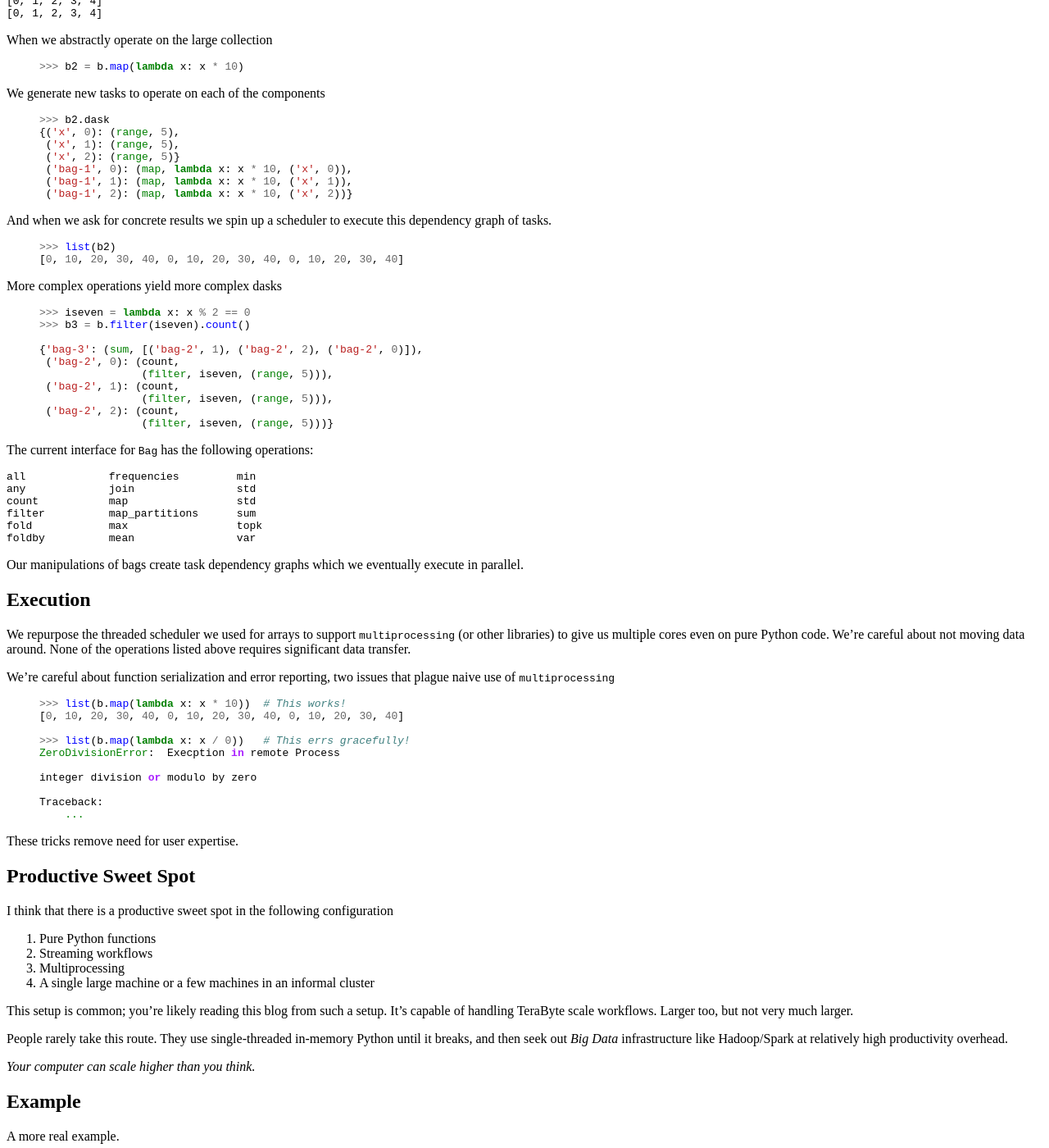
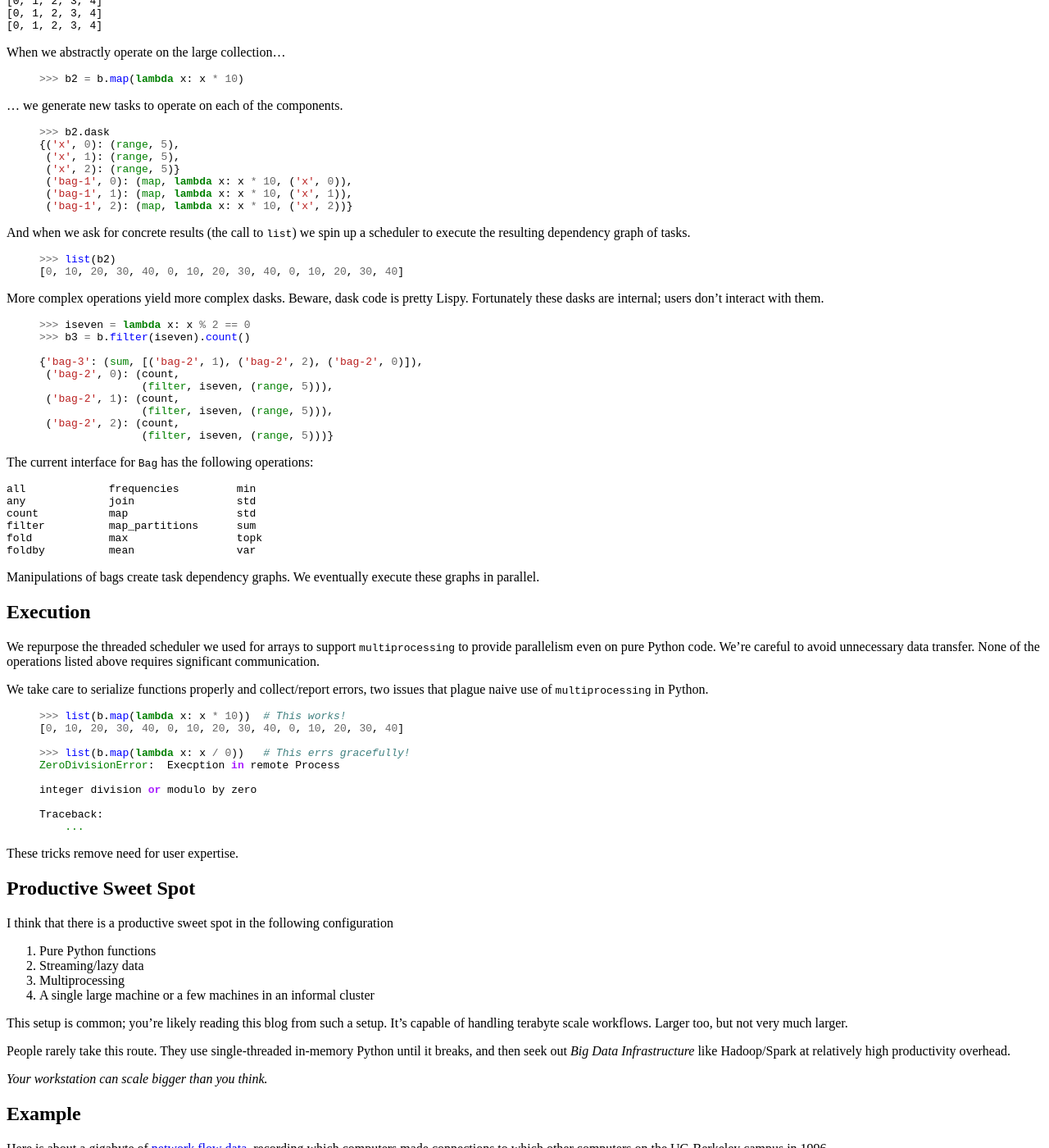
Before and after one commit to besyskymnbk/blog, a Jekyll site: the page built from _posts/work/2015-02-05-Towards-OOC-Bag.md, in a window 1280 px wide and 1400 px high, scrolled down 1236 px. Shown: the whole window at 82% size. Built offline with Jekyll 4.4.1, drawn with Linux system fonts in a browser that asks for light colours; comment, search, counter and statistics services are not loaded; some of the changed text lies outside the part shown.

Commit message:
edits to bag

```diff
--- a/_posts/work/2015-02-05-Towards-OOC-Bag.md
+++ b/_posts/work/2015-02-05-Towards-OOC-Bag.md
@@ -37,16 +37,16 @@ Dask collections
 So we're taking a break from the structured world of `ndarrays` to investigate
 how `dask` can tackle this messy world.
 
-Remember, `dask` is a way to use Python dicts to define a computation
-as a network of tasks.  We recently built an *array* abstraction *around*
-dask; now we build another abstraction around dask, this time the plain Python `list`.
-Actually, we're not going to guarantee order, so instead of `list`, we're going
-to call this a `Bag`.
+Recall that `dask` is a way to use Python dicts to define a computation
+as a network of tasks.  We recently built an array abstraction *around* dask;
+now we build another abstraction around dask, this time the plain Python `list`
+rather than the `ndarray`.  Actually, we're not going to guarantee order, so
+instead of `list`, we're going to call this a `Bag`.
 
-In the same way that `dask.array` mimics NumPy operations (`tensordot`,
-slicing), `dask.bag` mimics functional operations like `map`, `filter`,
-`reduce` found in the standard library as well as many of the streaming
-functions found in `toolz`.
+In the same way that `dask.array` mimics NumPy operations (e.g. matrix
+multiply, slicing), `dask.bag` mimics functional operations like `map`,
+`filter`, `reduce` found in the standard library as well as many of the
+streaming functions found in `toolz`.
 
     numpy -> dask.array
     toolz -> dask.bag
@@ -75,10 +75,11 @@ Design
 As before, a `Bag` is just a dict holding tasks, along with a little meta data.
 
 {% highlight Python %}
->>> from dask.bag import Bag
 >>> d = {('x', 0): (range, 5),
 ...      ('x', 1): (range, 5),
 ...      ('x', 2): (range, 5)}
+
+>>> from dask.bag import Bag
 >>> b = Bag(d, 'x', npartitions=3)
 {% endhighlight %}
 
@@ -92,13 +93,13 @@ into three independent pieces
     [0, 1, 2, 3, 4]
     [0, 1, 2, 3, 4]
 
-When we abstractly operate on the large collection
+When we abstractly operate on the large collection...
 
 {% highlight Python %}
 >>> b2 = b.map(lambda x: x * 10)
 {% endhighlight %}
 
-We generate new tasks to operate on each of the components
+... we generate new tasks to operate on each of the components.
 
 {% highlight Python %}
 >>> b2.dask
@@ -110,15 +111,16 @@ We generate new tasks to operate on each of the components
  ('bag-1', 2): (map, lambda x: x * 10, ('x', 2))}
 {% endhighlight %}
 
-And when we ask for concrete results we spin up a scheduler to execute this
-dependency graph of tasks.
+And when we ask for concrete results (the call to `list`) we spin up a
+scheduler to execute the resulting dependency graph of tasks.
 
 {% highlight Python %}
 >>> list(b2)
 [0, 10, 20, 30, 40, 0, 10, 20, 30, 40, 0, 10, 20, 30, 40]
 {% endhighlight %}
 
-More complex operations yield more complex dasks
+More complex operations yield more complex dasks.  Beware, dask code is pretty
+Lispy.  Fortunately these dasks are internal; users don't interact with them.
 
 {% highlight Python %}
 >>> iseven = lambda x: x % 2 == 0
@@ -142,20 +144,20 @@ The current interface for `Bag` has the following operations:
     fold            max                 topk
     foldby          mean                var
 
-Our manipulations of bags create task dependency graphs which we eventually
-execute in parallel.
+Manipulations of bags create task dependency graphs.  We eventually execute
+these graphs in parallel.
 
 
 Execution
 ---------
 
 We repurpose the threaded scheduler we used for arrays to support
-`multiprocessing` (or other libraries) to give us multiple cores even on pure
-Python code.  We're careful about not moving data around.  None of the
-operations listed above requires significant data transfer.
+`multiprocessing` to provide parallelism even on pure Python code.  We're
+careful to avoid unnecessary data transfer.  None of the operations listed above
+requires significant communication.
 
-We're careful about function serialization and error reporting, two issues that
-plague naive use of `multiprocessing`
+We take care to serialize functions properly and collect/report errors, two
+issues that plague naive use of `multiprocessing` in Python.
 
 {% highlight Python %}
 >>> list(b.map(lambda x: x * 10))  # This works!
@@ -179,30 +181,28 @@ Productive Sweet Spot
 I think that there is a productive sweet spot in the following configuration
 
 1.  Pure Python functions
-2.  Streaming workflows
+2.  Streaming/lazy data
 3.  Multiprocessing
 4.  A single large machine or a few machines in an informal cluster
 
 This setup is common; you're likely reading this blog from such a setup.  It's
-capable of handling TeraByte scale workflows.  Larger too, but not very much
+capable of handling terabyte scale workflows.  Larger too, but not very much
 larger.
 
 People rarely take this route.  They use single-threaded in-memory Python until
-it breaks, and then seek out *Big Data* infrastructure like Hadoop/Spark at
+it breaks, and then seek out *Big Data Infrastructure* like Hadoop/Spark at
 relatively high productivity overhead.
 
-*Your computer can scale higher than you think.*
+*Your workstation can scale bigger than you think.*
 
 
 Example
 -------
 
-A more real example.
-
-Here is some [network flow
-data](http://ita.ee.lbl.gov/html/contrib/UCB.home-IP-HTTP.html), recording
-which computers sent connection to which other computers on the UC-Berkeley
-campus in 1996.
+Here is about a gigabyte of
+[network flow data](http://ita.ee.lbl.gov/html/contrib/UCB.home-IP-HTTP.html),
+recording which computers made connections to which other computers on the
+UC-Berkeley campus in 1996.
 
     846890339:661920 846890339:755475 846890340:197141 168.237.7.10:1163 83.153.38.208:80 2 8 4294967295 4294967295 846615753 176 2462 39 GET 21068906053917068819..html HTTP/1.0
     846890340:989181 846890341:2147 846890341:2268 13.35.251.117:1269 207.83.232.163:80 10 0 842099997 4294967295 4294967295 64 1 38 GET 20271810743860818265..gif HTTP/1.0
@@ -304,5 +304,8 @@ I think of `dask.bag` as a poorman's Spark.  It lacks a locality-aware scheduler
 but it is `pip` installable, pure Python, and doesn't depend on the JVM.  It
 was also cheap, most of the work was done last weekend.
 
+A skilled developer could extend this to work in a distributed memory context.
+The logic to create the task dependency graphs is separate from the scheduler.
+
 Special thanks to Erik Welch for finely crafting the dask optimization passes
 that keep our data flowly smoothly.
```
Also changed, not shown: other parts of _posts/work/2015-02-05-Towards-OOC-Bag.md (+2 -2 lines).
